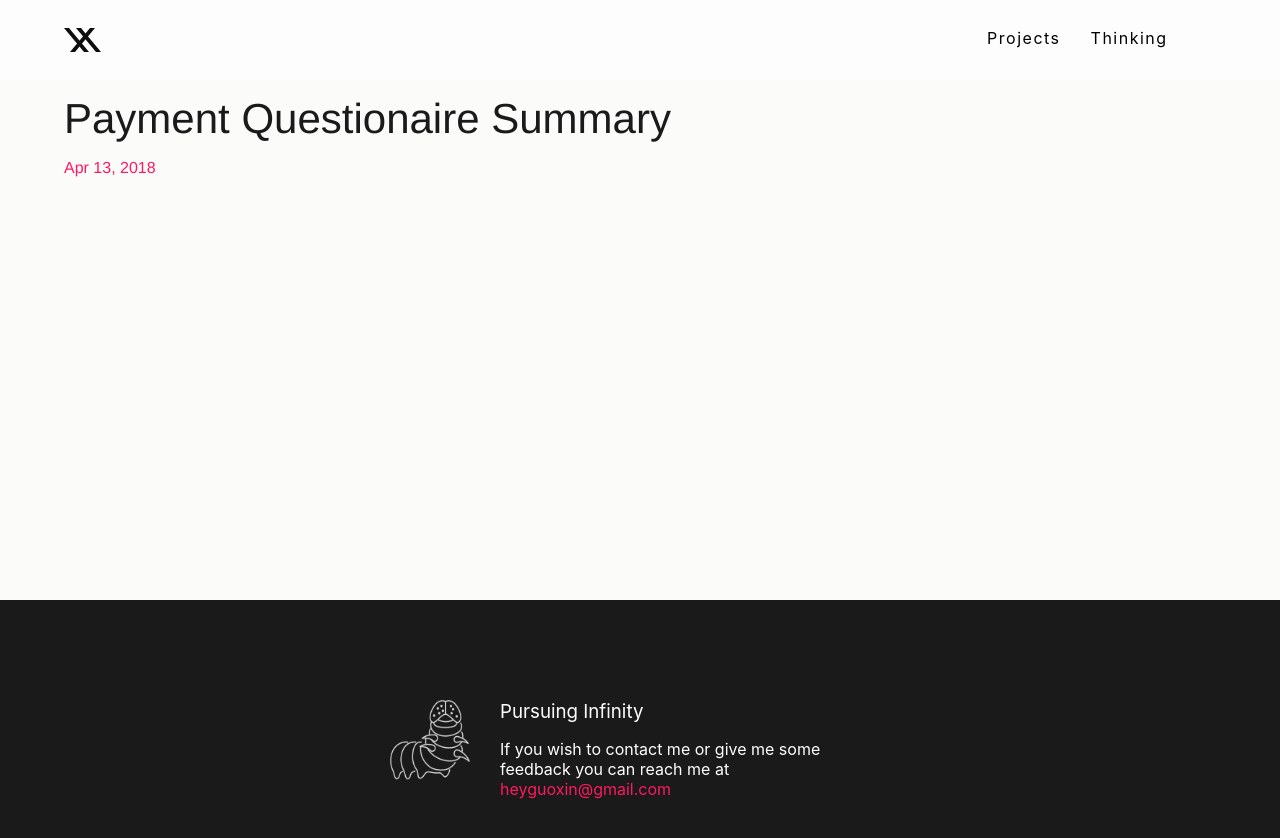
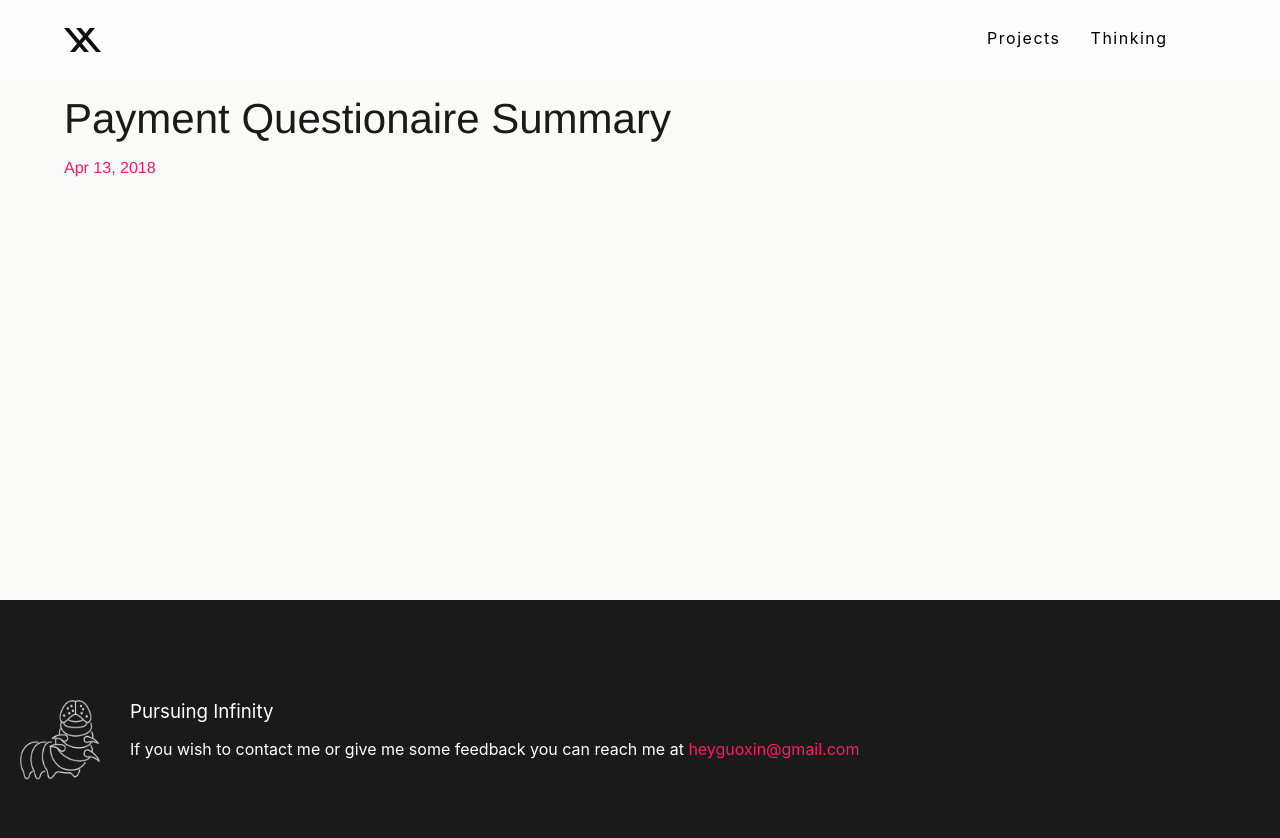
Before and after one commit to guoxindesign/guoxindesign.github.io, a Jekyll site: the page built from _posts/2018-04-13-questionaire.md, in a window 1280 px wide and 900 px high, scrolled down 100 px. Shown: the top 838 px of the window. Built offline with Jekyll 4.4.1, drawn with Linux system fonts in a browser that asks for light colours.

Commit message:
update
Signed-off-by: Liu Lantao <liulantao@gmail.com>

```diff
--- a/assets/main.scss
+++ b/assets/main.scss
@@ -327,10 +327,15 @@ ul, ol, dl, figure,
 
   .wrapper {
     margin: 100px auto 100px auto;
-    max-width: 500px;
+    padding-left: 20px;
+    padding-right: 20px;
 
     display: flex;
     flex-direction: row;
+
+    @include media-query($device-mobile) {
+      max-width: 500px;
+    }
 
     .footer-content {
       margin-left: 30px;
```
